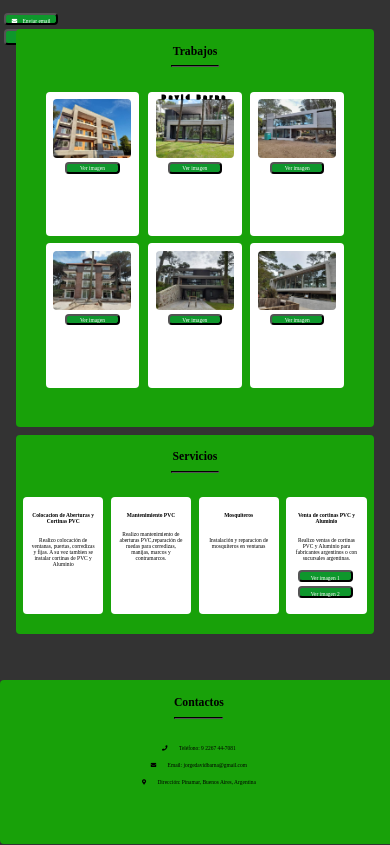
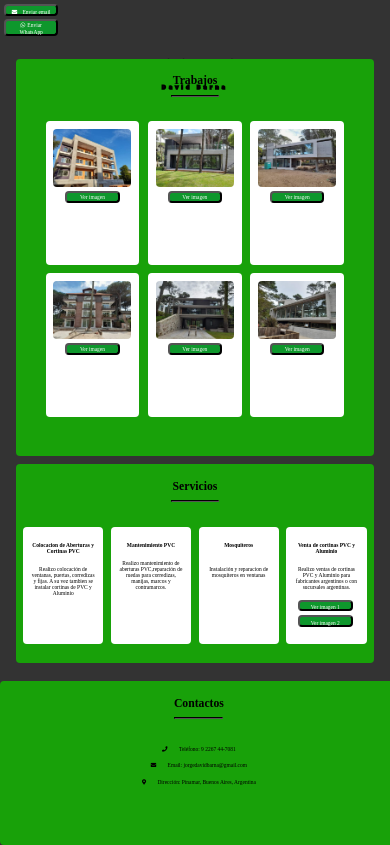
Before and after one commit to LucianoPiehl/DavidTrabajo, a plain HTML site: page index.html in a window 390 px wide. Drawn offline with nearby package versions, Linux system fonts and the light colour scheme; a small style sheet from the web is missing; a web font is replaced by a local one.

Commit message:
Update Estilos.css

```diff
--- a/Estilos.css
+++ b/Estilos.css
@@ -415,6 +415,9 @@ footer{
     border-radius: 0%;
     height:8vw;
   }
+header{
+ height:8vw;
+}
 
 @media only screen and (max-width: 600px) {
   body {
@@ -430,7 +433,7 @@ footer{
   }
   header {
     background-image: url('Imagenes/ventana2.png');
-    height: 5vw;
+    height: 15vw;
     width:100%;
     text-align: center;
     background-size: cover;
```
